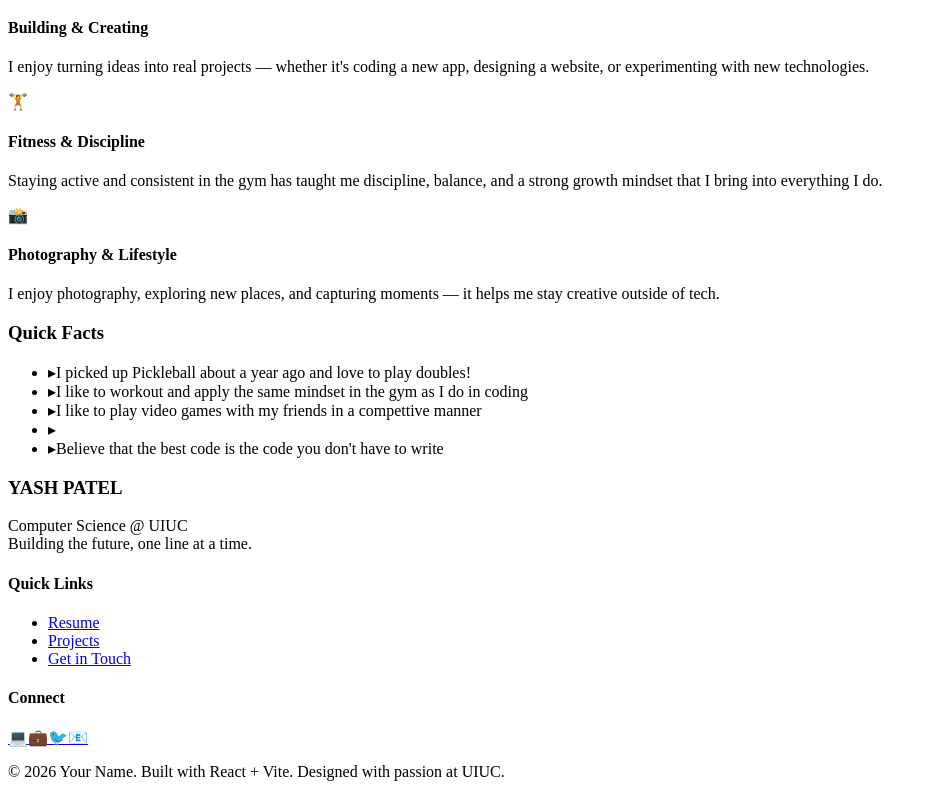
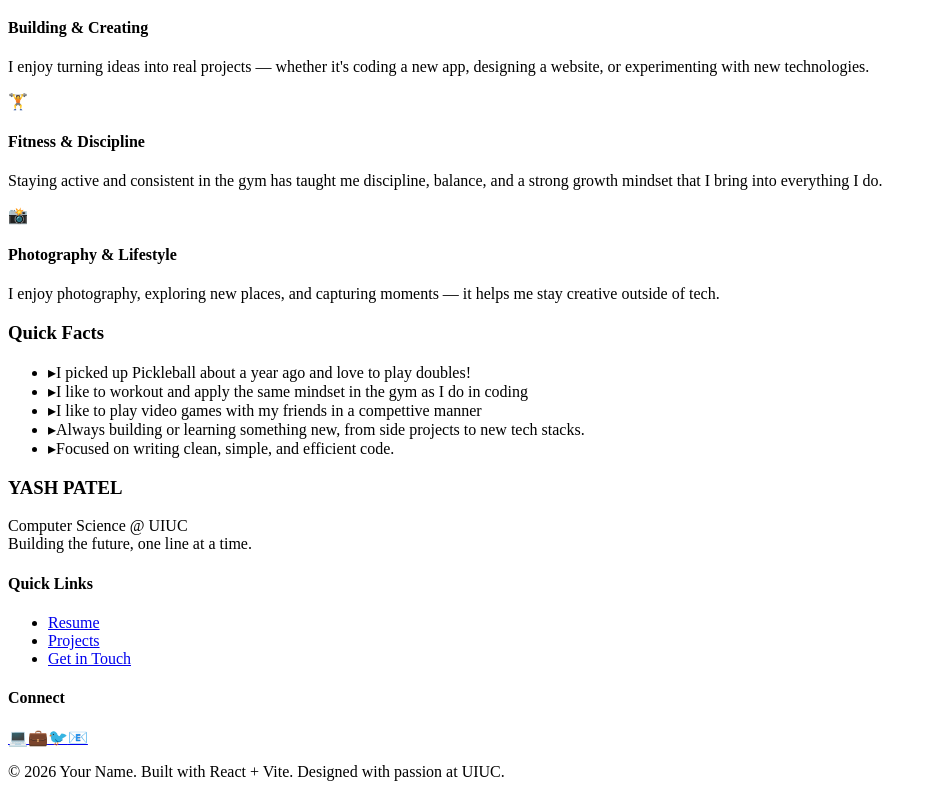
Before and after one commit to yashp20/Personal_Portfollio, a React (Vite) app: page /about in a window 1280 px wide. Shown: the part 722-1519 px from the top of the page, without its empty margins (0-933 px from the left). Built offline with nearby package versions, Linux system fonts and the light colour scheme; the HTML template or start-up script is replaced by a standard one.

Commit message:
Updated Quick facts in about page

```diff
--- a/src/pages/About.jsx
+++ b/src/pages/About.jsx
@@ -133,12 +133,14 @@ export default function About() {
               </li>
               <li className="flex items-start gap-3">
                 <span className="text-accent text-xl">▸</span>
-                <span></span>
+                <span>
+                  Always building or learning something new, from side projects to new tech stacks.
+                  </span>
               </li>
               <li className="flex items-start gap-3">
                 <span className="text-accent text-xl">▸</span>
                 <span>
-                  Believe that the best code is the code you don't have to write
+                  Focused on writing clean, simple, and efficient code.
                 </span>
               </li>
             </ul>
```
